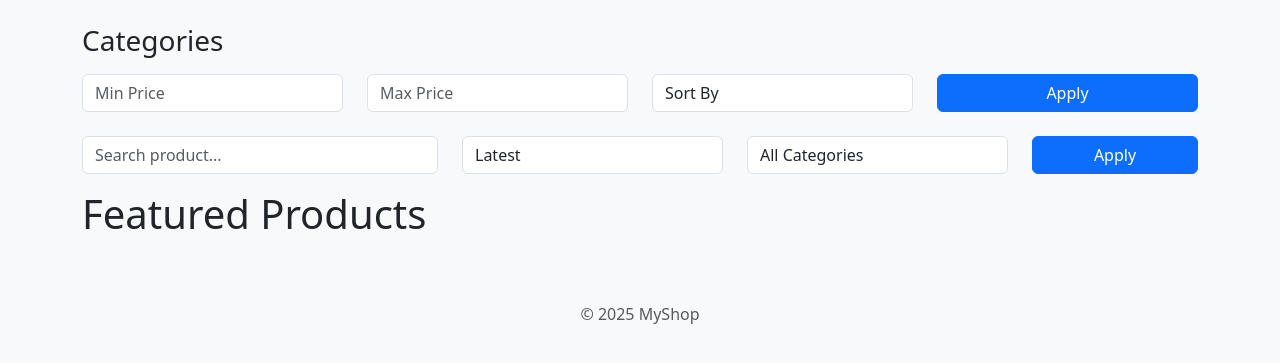
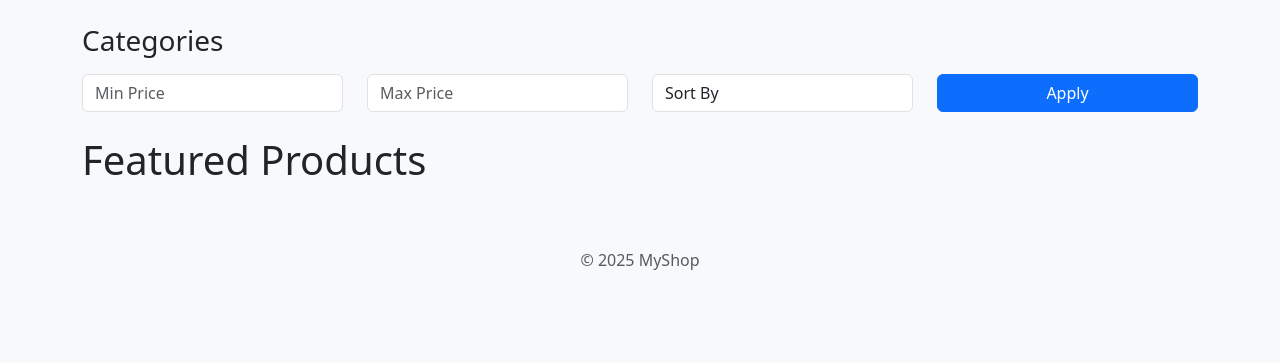
Before and after one commit to PraneetNS/e-commerce, a PHP site: page /ecommerce-mvc/ in a window 1280 px wide. Shown: the part 56-419 px from the top of the page. Run offline with PHP 8.4, Linux system fonts and the light colour scheme; data that the repository does not hold is empty.

Commit message:
polished code

```diff
--- a/app/Views/home/index.php
+++ b/app/Views/home/index.php
@@ -31,32 +31,6 @@
     </div>
 
 </form>
-<form method="get" class="row mb-3">
-    <div class="col-md-4">
-        <input type="text" name="search" value="<?= $search ?>" class="form-control" placeholder="Search product...">
-    </div>
-
-    <div class="col-md-3">
-        <select name="sort" class="form-control">
-            <option value="latest" <?= $sort == 'latest' ? 'selected' : '' ?>>Latest</option>
-            <option value="price_low" <?= $sort == 'price_low' ? 'selected' : '' ?>>Price: Low to High</option>
-            <option value="price_high" <?= $sort == 'price_high' ? 'selected' : '' ?>>Price: High to Low</option>
-        </select>
-    </div>
-
-    <div class="col-md-3">
-        <select name="category" class="form-control">
-            <option value="">All Categories</option>
-            <?php foreach ($categories as $c): ?>
-                <option value="<?= $c['id'] ?>"><?= $c['name'] ?></option>
-            <?php endforeach; ?>
-        </select>
-    </div>
-
-    <div class="col-md-2">
-        <button class="btn btn-primary w-100">Apply</button>
-    </div>
-</form>
 
 
 <h1 class="mb-4">Featured Products</h1>
```
